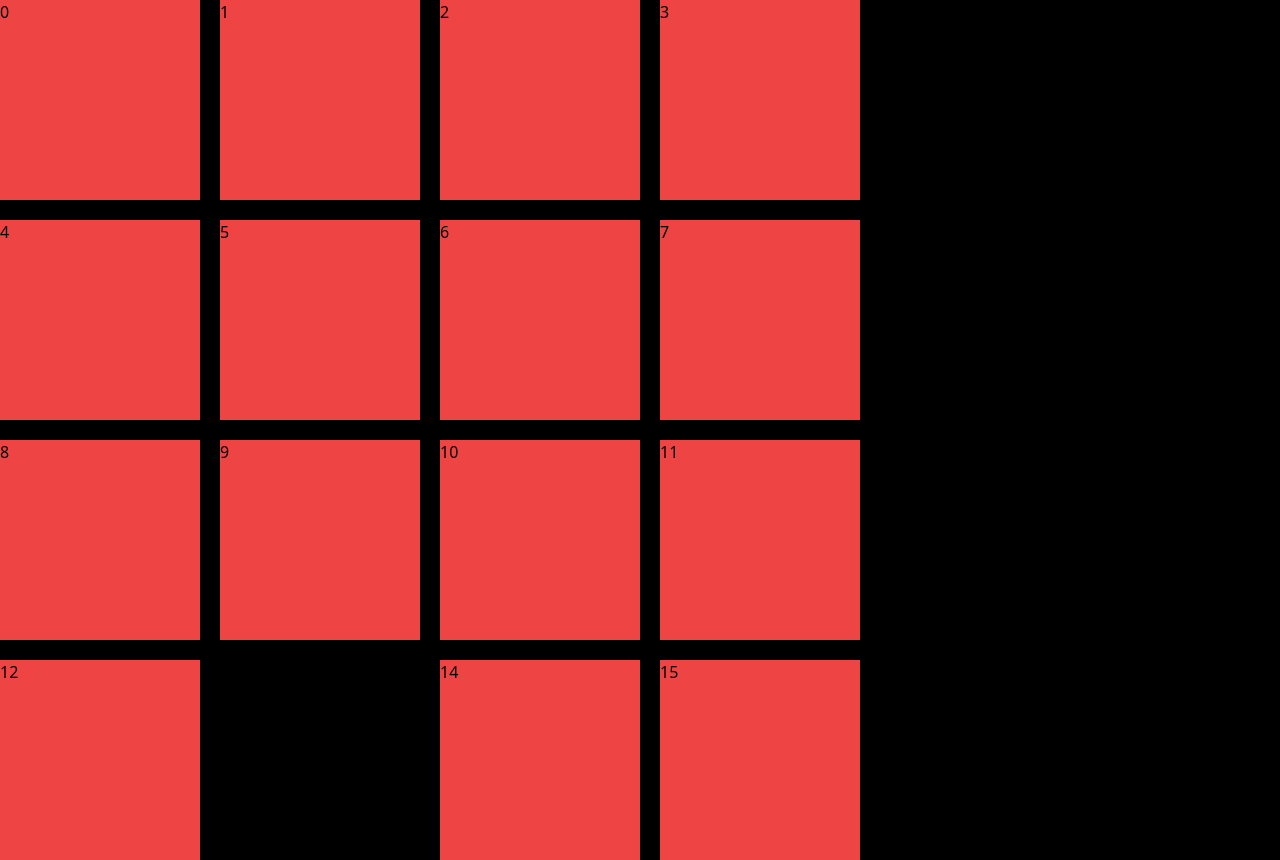
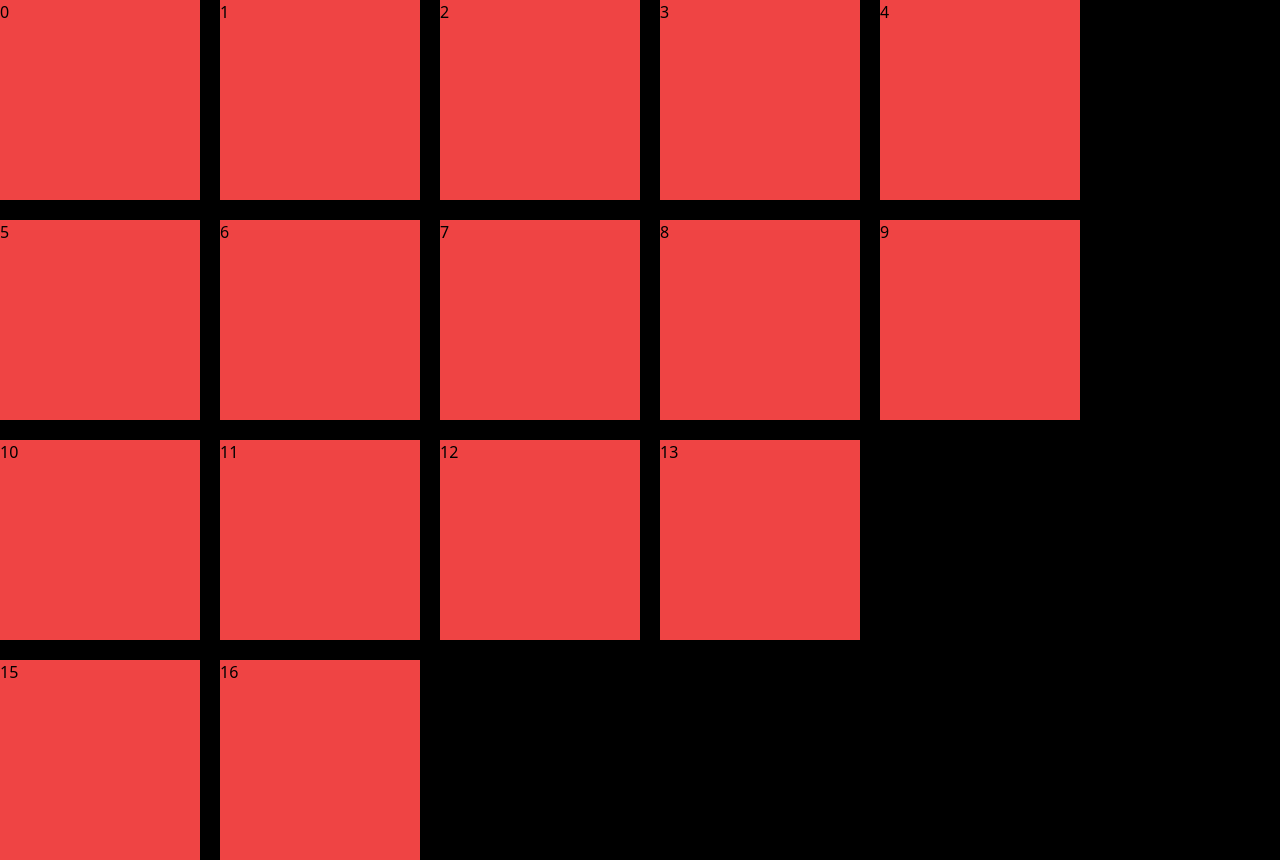
Before and after one commit to richedperson1/interviewFeaturesMakers, a React (Vite) app: page / in a window 1280 px wide. Built offline with nearby package versions, Linux system fonts and the light colour scheme.

Commit message:
adding optimize and scalable product

```diff
--- a/src/gridButtonToggle/newChanges.jsx
+++ b/src/gridButtonToggle/newChanges.jsx
@@ -2,7 +2,7 @@
 const LayOuting = () => {
 
     const Shape4Layout = [
-        [1, 1, 1, 1],
+        [1, 1, 1, 1, 1],
         [1, 1, 1, 1],
         [1, 1, 1, 1],
         [1, 0, 1, 1],
@@ -13,7 +13,7 @@ const LayOuting = () => {
     return (
         <>
             <div className="wrapper flex justify-center items-center w-full">
-                <div className={`container grid gap-5`} style={{ gridTemplateColumns: `repeat(${Shape4Layout.length}, 200px)` }}>
+                <div className={`container grid gap-5`} style={{ gridTemplateColumns: `repeat(${Shape4Layout[0].length}, 200px)` }}>
                     {Shape4Layout.flat().map((val, ind) => {
                         return (
                             <>
```
